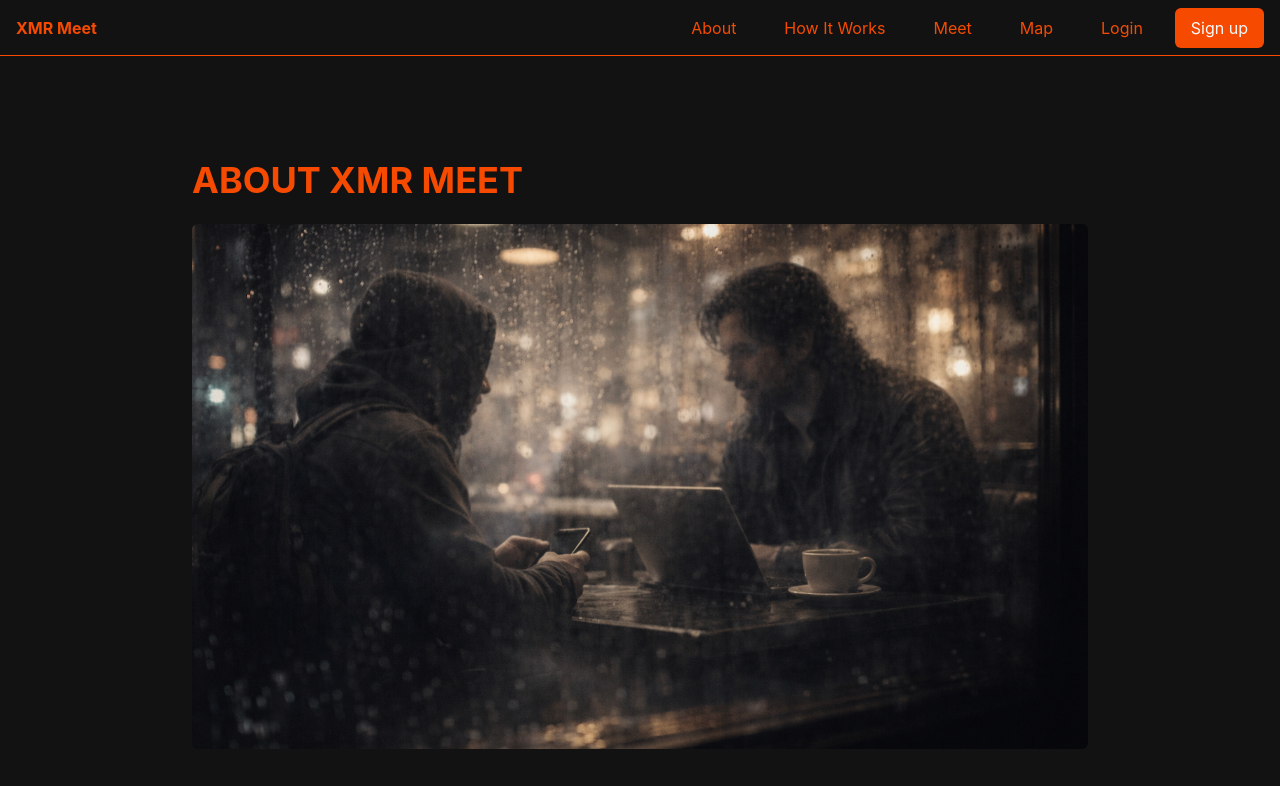
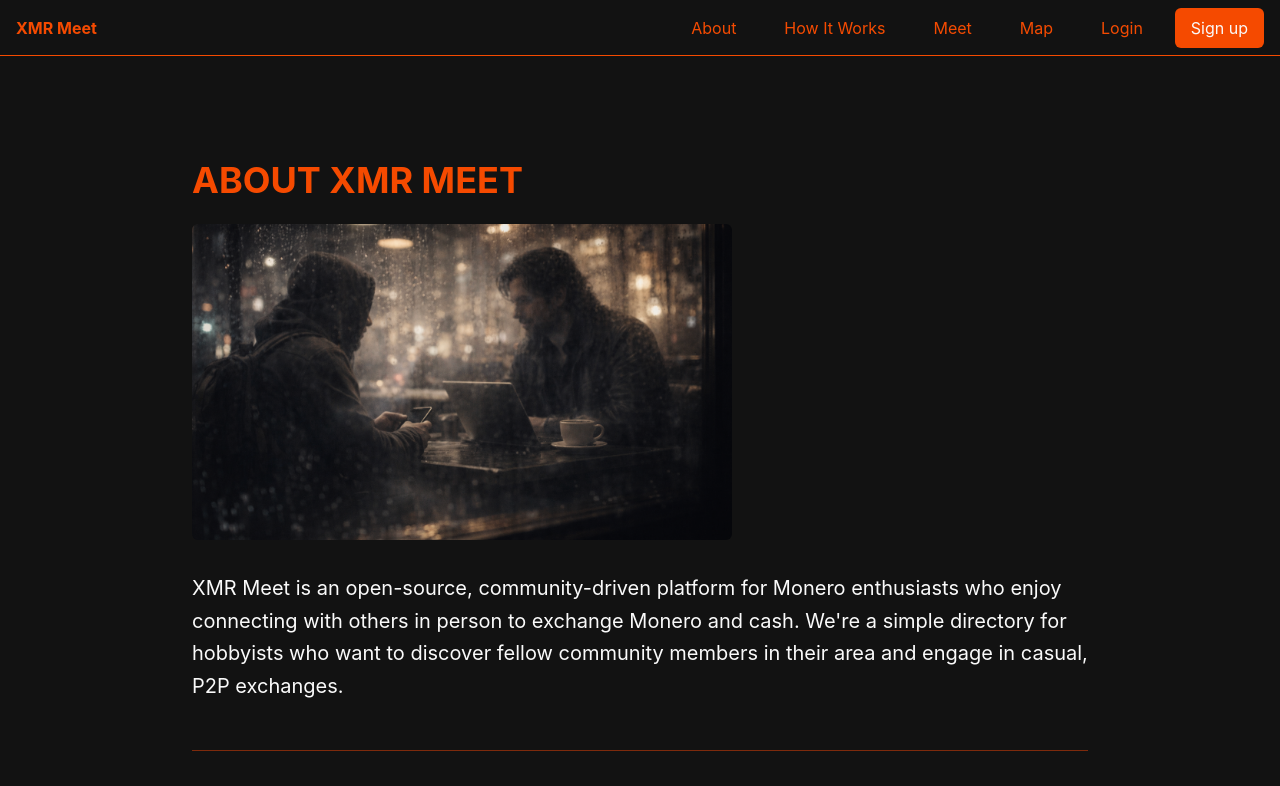
Before and after one commit to zechnologic/xmrmeet, a React (Vite) app in the folder client/: page /about in a window 1280 px wide. Shown: the top 786 px of the page. Built offline with nearby package versions, Linux system fonts and the light colour scheme.

Commit message:
copy edits

```diff
--- a/client/src/page/About.tsx
+++ b/client/src/page/About.tsx
@@ -10,7 +10,7 @@ function About() {
             About XMR Meet
           </h1>
 
-          <div className="flex justify-center mb-8">
+          <div className="flex justify-center mb-8 max-w-[540px]">
             <img
               src="/meeting.png"
               alt="XMR Meet"
```
